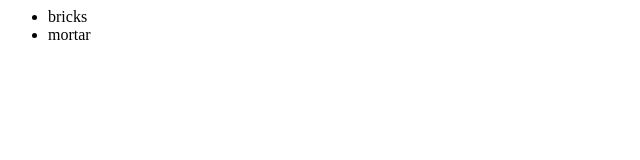
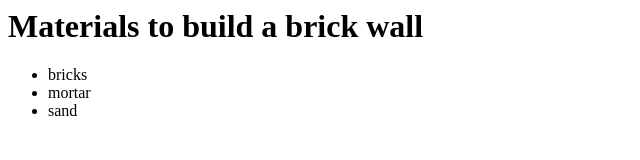
Before and after one commit to ringraham117/GitHub-Tutorial, a plain HTML site: page index.html in a window 1280 px wide. Shown: the whole page, without its empty margins (0-640 px from the left). Drawn offline with Linux system fonts and the light colour scheme.

Commit message:
Added another item to index.html

```diff
--- a/index.html
+++ b/index.html
@@ -10,11 +10,14 @@
         <!-- Div tag -->
         <div>
 
+            <h1>Materials to build a brick wall</h1>
+
             <!-- Unordered list -->
             <ul>
                 <!-- List items -->
                 <li>bricks</li>
                 <li>mortar</li>
+                <li>sand</li>
             </ul>
 
         </div>
```
